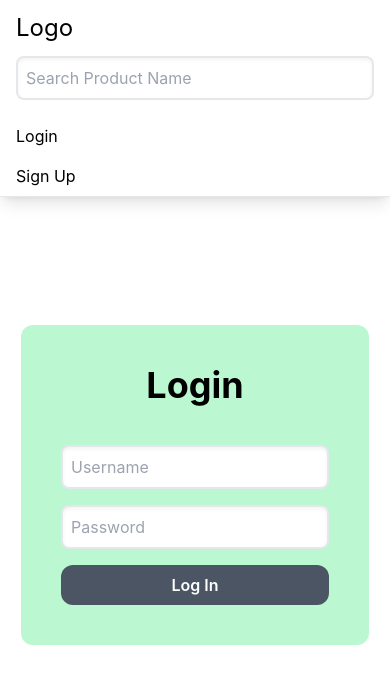
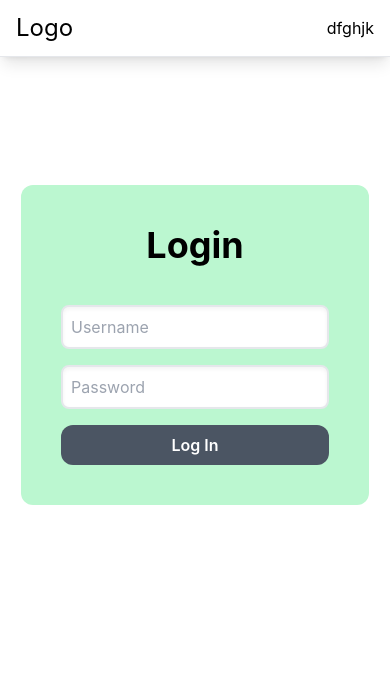
Before and after one commit to arif-khan-47/ideamegix-test, a React (Create React App) app: page /login in a window 390 px wide. Shown: the top 684 px of the page. Built offline with nearby package versions, Linux system fonts and the light colour scheme.

Commit message:
minor change

```diff
--- a/src/components/Layout/Header.tsx
+++ b/src/components/Layout/Header.tsx
@@ -9,16 +9,15 @@ import { RootState } from '../../Redux/store';
 const Header: React.FC = () => {
   // const {cart} = useSelector((item)=>item.cartData)
   const cart = useSelector((state: RootState) => state.cartData.cart) as any;
-
+  const [open, setOpen] = useState<boolean>(false)
+  console.log(open)
 
   const cookies = new Cookies();
   const [searchValue, setSearchValue] = useState('');
   const dispatch = useDispatch();
 
 
-  // cookies.set('token', 'dfghirestdfghitxrfycghj')
   const token = cookies.get('token')
-  console.log('token', token)
 
   const handleSearch = (e: any) => {
     setSearchValue(e.target.value)
@@ -37,16 +36,16 @@ const Header: React.FC = () => {
             </Link>
           </h1>
 
-          <a className="text-black hover:text-orange md:hidden" href="#">
-            <i className="fa fa-2x fa-bars"></i>
-          </a>
+          <div onClick={()=>setOpen(!open)} className="text-black hover:text-orange md:hidden">
+            dfghjk
+          </div>
         </div>
 
-        <div className="mb-4 w-full md:mb-0 md:w-1/4">
+        <div className={`mb-4 w-full md:mb-0 md:w-1/4 md:block ${open?'block':'hidden'} `}>
           <input className="bg-grey-lightest border-2 focus:border-orange p-2 rounded-lg shadow-inner w-full" placeholder="Search Product Name" type="text" value={searchValue} onChange={handleSearch} />
         </div>
 
-        <nav>
+        <nav className={`md:block ${open?'block':'hidden'}`}>
           <ul className="list-reset md:flex md:items-center">
             {
               token ?
--- a/src/components/ProductList.tsx
+++ b/src/components/ProductList.tsx
@@ -5,6 +5,7 @@ import { toast } from 'react-hot-toast'
 import { RootState } from '../Redux/store';
 import Cookies from 'universal-cookie';
 import { useNavigate } from 'react-router-dom';
+import { RiShoppingCart2Fill } from 'react-icons/ri'
 
 
 // interface Product {
@@ -73,7 +74,7 @@ const ProductList: React.FC<ProductListProps> = ({ products }) => {
   return (
     <div className='flex justify-center flex-wrap gap-3 mb-10 mt-5'>
       {filteredProducts.map((product: any, index: any) => (
-        <div onClick={() => addIntoCart(product)} className="w-60 bg-green-200 shadow-md rounded-xl duration-500 hover:scale-105 hover:shadow-xl cursor-pointer" onMouseOver={() => setIsHover(index)} onMouseOut={() => setIsHover(undefined)}>
+        <div key={index} onClick={() => addIntoCart(product)} className="w-60 bg-green-200 shadow-md rounded-xl duration-500 hover:scale-105 hover:shadow-xl cursor-pointer" onMouseOver={() => setIsHover(index)} onMouseOut={() => setIsHover(undefined)}>
           <div className='relative bg-white'>
             {
               isHover === index ?
@@ -94,10 +95,9 @@ const ProductList: React.FC<ProductListProps> = ({ products }) => {
               <p className="text-lg font-semibold text-black cursor-auto my-3">${product.price}</p>
 
 
-              <div className="ml-auto"><svg xmlns="http://www.w3.org/2000/svg" width="20" height="20" fill="currentColor" className="bi bi-bag-plus" viewBox="0 0 16 16">
-                <path fill-rule="evenodd" d="M8 7.5a.5.5 0 0 1 .5.5v1.5H10a.5.5 0 0 1 0 1H8.5V12a.5.5 0 0 1-1 0v-1.5H6a.5.5 0 0 1 0-1h1.5V8a.5.5 0 0 1 .5-.5z" />
-                <path d="M8 1a2.5 2.5 0 0 1 2.5 2.5V4h-5v-.5A2.5 2.5 0 0 1 8 1zm3.5 3v-.5a3.5 3.5 0 1 0-7 0V4H1v10a2 2 0 0 0 2 2h10a2 2 0 0 0 2-2V4h-3.5zM2 5h12v9a1 1 0 0 1-1 1H3a1 1 0 0 1-1-1V5z" />
-              </svg></div>
+              <div className="ml-auto">
+                <RiShoppingCart2Fill className='h-[25px] w-[25px]' />
+              </div>
             </div>
           </div>
         </div>
--- a/src/components/Sidebar.tsx
+++ b/src/components/Sidebar.tsx
@@ -40,7 +40,7 @@ const Sidebar = () => {
             <li onClick={() => handleCategoryClick("")} className={`${tab == '' ? 'text-red-600 font-bold' : ''} cursor-pointer mb-2`}>All</li>
             {
               categories?.map((item: string, index: number) => (
-                <li onClick={() => handleCategoryClick(item)} className={`${tab == item ? 'text-red-600 font-bold' : ''} capitalize cursor-pointer mb-2`}>{item}</li>
+                <li key={index} onClick={() => handleCategoryClick(item)} className={`${tab == item ? 'text-red-600 font-bold' : ''} capitalize cursor-pointer mb-2`}>{item}</li>
               ))
             }
           </>
--- a/src/pages/CartPage.tsx
+++ b/src/pages/CartPage.tsx
@@ -50,7 +50,7 @@ function CartPage() {
                 {
                     cart.length > 0 && (
                         cart.map((item: any, index: number) => (
-                            <div className="flex items-center w-[100%] bg-gray-300 mt-5 rounded-md">
+                            <div key={index} className="flex items-center w-[100%] bg-gray-300 mt-5 rounded-md">
                                 <span className="text-center w-1/12 font-semibold text-sm">{index + 1}</span>
 
                                 <div className="flex w-2/5">
```
